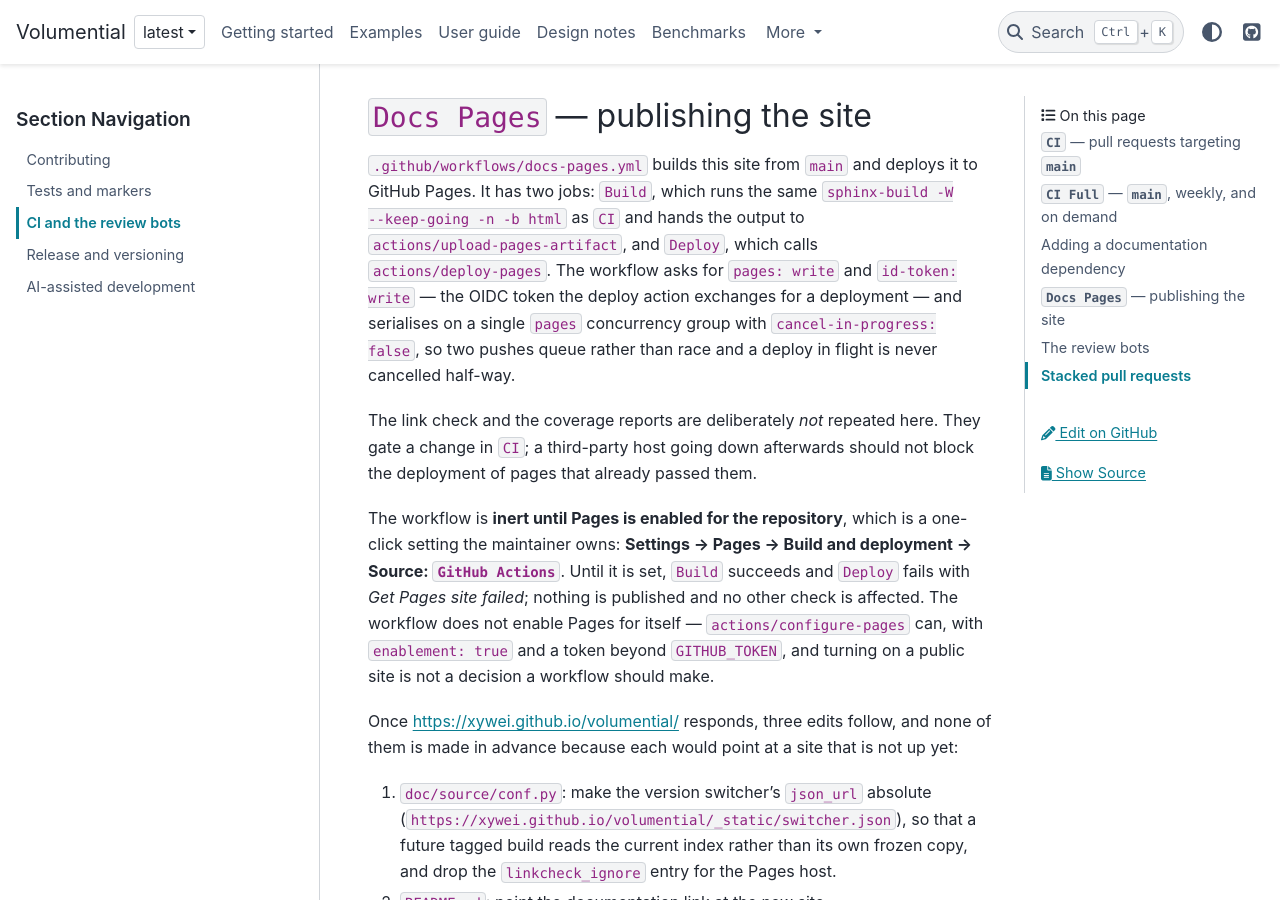
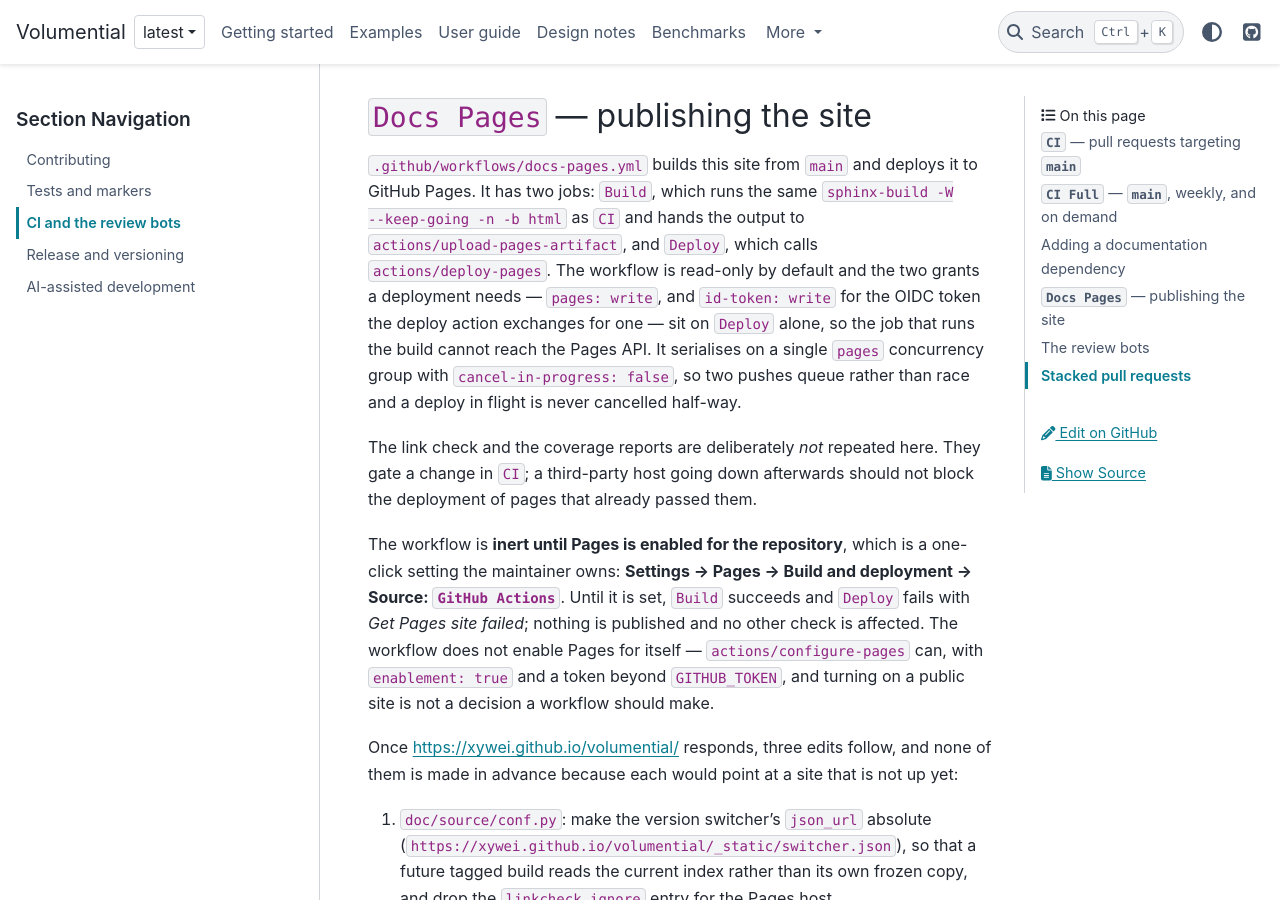
Before and after one commit to xywei/volumential, a Sphinx documentation site: the page built from doc/source/development/ci.md, in a window 1280 px wide and 900 px high, scrolled down 2526 px. Built offline with Sphinx 7.4.7 and the PyData theme 0.15.4, drawn with Linux system fonts in a browser that asks for light colours.

Commit message:
ci(docs): narrow the Pages grants and the Springer linkcheck exclusion
Two review findings.

The deployment workflow held pages: write and id-token: write at the workflow
level, so the job that runs the build -- and with it every dependency's setup
code -- could reach the Pages API and mint an OIDC token it has no use for.
Both grants move to the deploy job, which is the only one that deploys;
everything else is contents: read.

The linkcheck exclusion for the Springer citation matched the whole host, so
the next Springer link anyone adds would have been silently exempt.  Spell out
the one DOI-derived URL instead.

```diff
--- a/doc/source/conf.py
+++ b/doc/source/conf.py
@@ -462,12 +462,14 @@ linkcheck_ignore = [
     # .github/workflows/docs-pages.yml is inert until then.  Drop this entry
     # once the site responds.
     r"https://xywei\.github\.io/volumential/?.*",
-    # Publisher host behind bot protection.  The citation in
+    # One citation, not a host: the reference in
     # ``volumential.singular_integral_2d`` resolves from a browser and from a
     # developer machine, but academic publishers commonly answer a CI runner
     # with 403 or a challenge page, which linkcheck reports as broken.  The
     # URL is DOI-derived and stable, so there is nothing for a check to catch.
-    r"https?://link\.springer\.com/.*",
+    # Spelled out rather than matched by host, so that the next Springer link
+    # someone adds is still checked.
+    r"https?://link\.springer\.com/10\.1007/BF00370482/?$",
     # The sphinx-autobuild preview server, which exists only while a
     # contributor is running it.
     r"https?://(127\.0\.0\.1|localhost)(:\d+)?/?.*",
--- a/doc/source/development/ci.md
+++ b/doc/source/development/ci.md
@@ -81,9 +81,11 @@ request that introduced it, which is the point of the job running there.
 to GitHub Pages. It has two jobs: `Build`, which runs the same
 `sphinx-build -W --keep-going -n -b html` as `CI` and hands the output to
 `actions/upload-pages-artifact`, and `Deploy`, which calls
-`actions/deploy-pages`. The workflow asks for `pages: write` and
-`id-token: write` — the OIDC token the deploy action exchanges for a
-deployment — and serialises on a single `pages` concurrency group with
+`actions/deploy-pages`. The workflow is read-only by default and the two
+grants a deployment needs — `pages: write`, and `id-token: write` for the OIDC
+token the deploy action exchanges for one — sit on `Deploy` alone, so the job
+that runs the build cannot reach the Pages API. It serialises on a single
+`pages` concurrency group with
 `cancel-in-progress: false`, so two pushes queue rather than race and a deploy
 in flight is never cancelled half-way.
 
```
Also changed, not shown: 1 other file.
